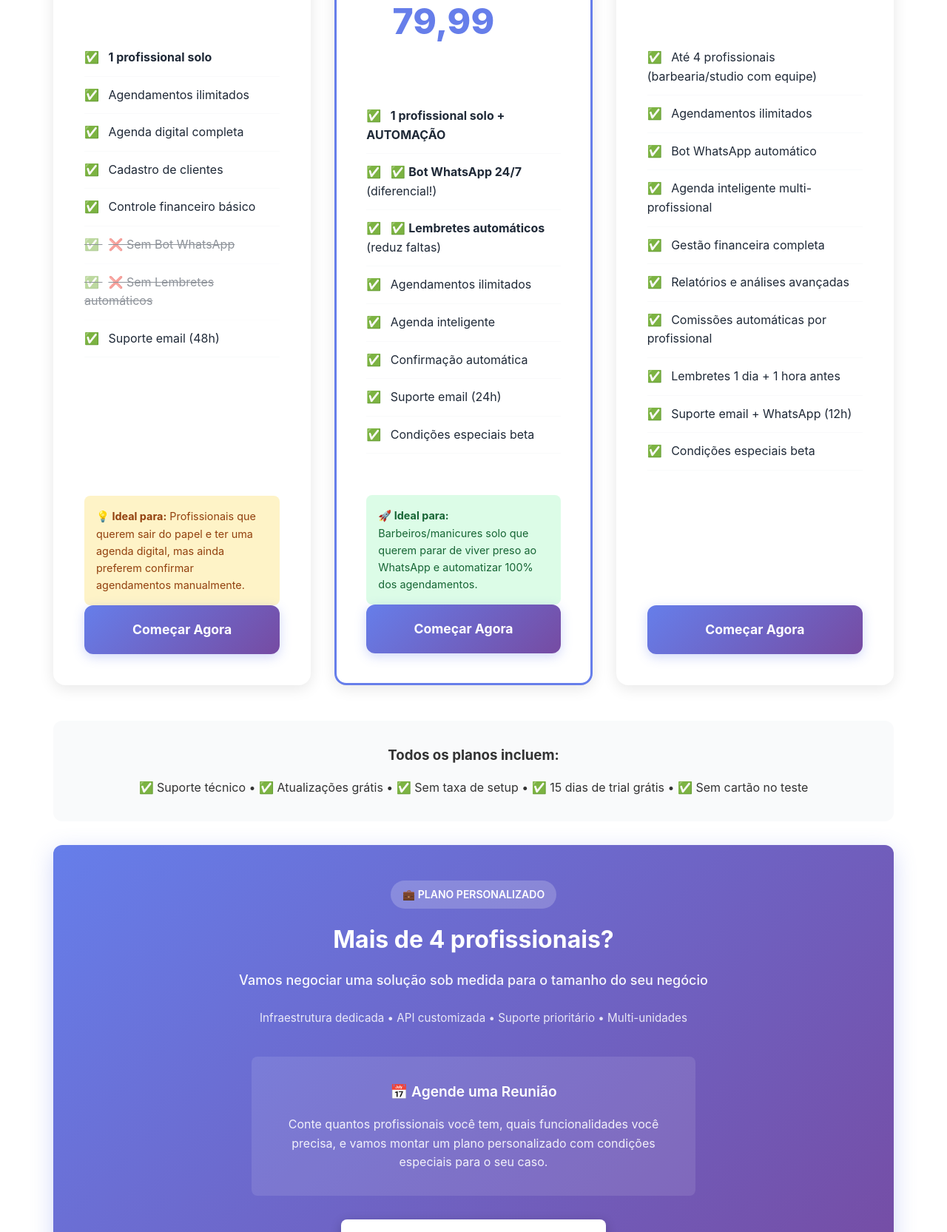
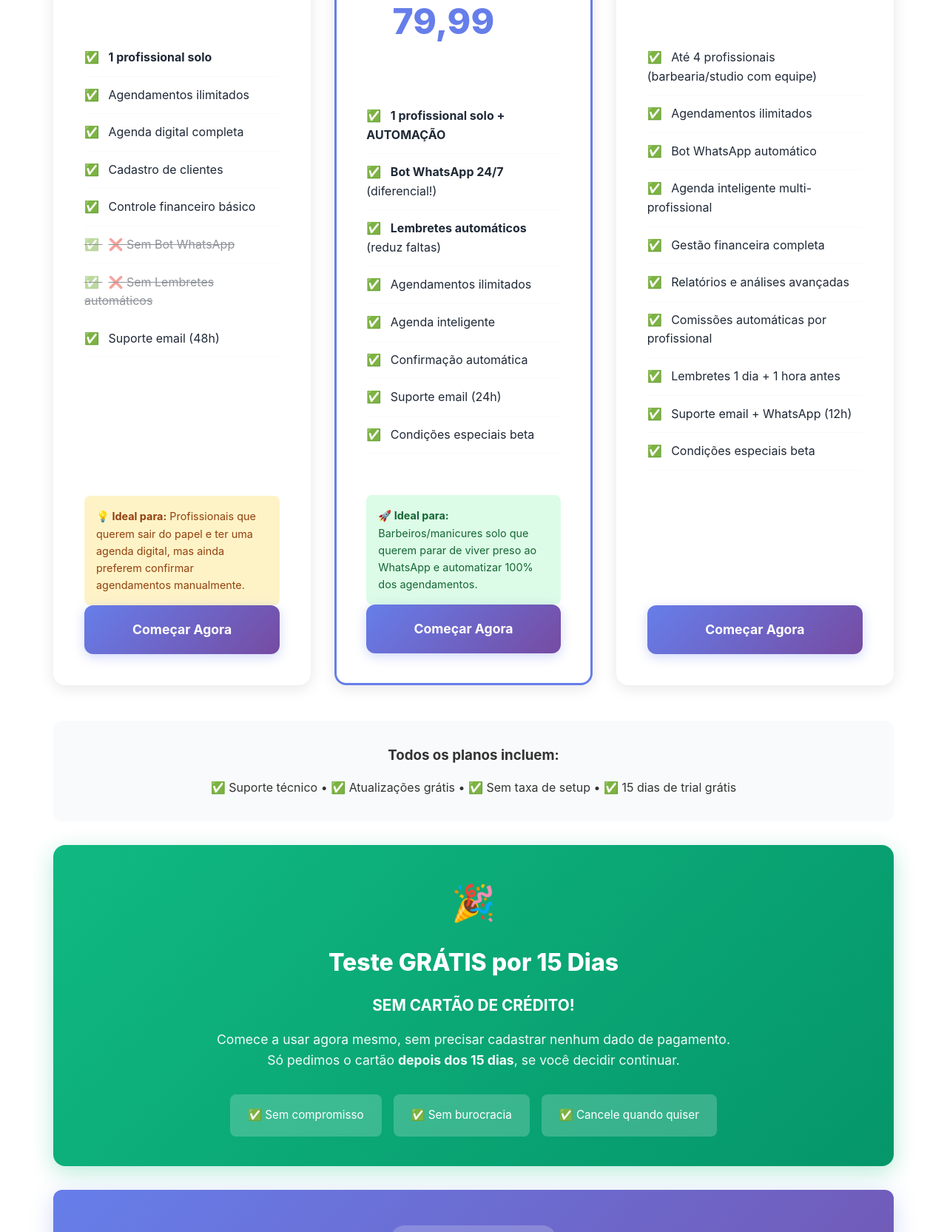
Before and after one commit to VanthuirMaia/Axio_Gestto, a Django app: page / in a window 1280 px wide. Shown: the part 4835-6500 px from the top of the page at 74% size. Run offline with Django 5.2, Linux system fonts and the light colour scheme; data comes from the database, SQL or seed files in the repository; parts of the project's set-up code (start-up, migrations or seed data) failed here and were passed over.

Commit message:
fix: Remover emojis duplicados no plano Essencial e adicionar destaque visual sobre não precisar de cartão no teste

```diff
--- a/landing/templates/landing/home.html
+++ b/landing/templates/landing/home.html
@@ -1165,8 +1165,8 @@
                 </div>
                 <ul class="plan-features-home">
                     <li><strong>1 profissional solo + AUTOMAÇÃO</strong></li>
-                    <li>✅ <strong>Bot WhatsApp 24/7</strong> (diferencial!)</li>
-                    <li>✅ <strong>Lembretes automáticos</strong> (reduz faltas)</li>
+                    <li><strong>Bot WhatsApp 24/7</strong> (diferencial!)</li>
+                    <li><strong>Lembretes automáticos</strong> (reduz faltas)</li>
                     <li>Agendamentos ilimitados</li>
                     <li>Agenda inteligente</li>
                     <li>Confirmação automática</li>
@@ -1217,7 +1217,31 @@
 
         <div style="text-align: center; margin-top: 3rem; padding: 2rem; background: var(--light-gray); border-radius: 12px;">
             <h3 style="margin-bottom: 1rem;">Todos os planos incluem:</h3>
-            <p>✅ Suporte técnico • ✅ Atualizações grátis • ✅ Sem taxa de setup • ✅ 15 dias de trial grátis • ✅ Sem cartão no teste</p>
+            <p>✅ Suporte técnico • ✅ Atualizações grátis • ✅ Sem taxa de setup • ✅ 15 dias de trial grátis</p>
+        </div>
+
+        <!-- DESTAQUE: SEM CARTÃO NO TESTE -->
+        <div style="text-align: center; margin-top: 2rem; padding: 2.5rem 2rem; background: linear-gradient(135deg, #10b981 0%, #059669 100%); border-radius: 16px; color: white; box-shadow: 0 8px 30px rgba(16, 185, 129, 0.3);">
+            <div style="font-size: 3rem; margin-bottom: 1rem;">🎉</div>
+            <h2 style="margin-bottom: 1rem; font-size: 2rem; font-weight: 800;">Teste GRÁTIS por 15 Dias</h2>
+            <p style="font-size: 1.3rem; font-weight: 600; margin-bottom: 1rem; line-height: 1.6;">
+                <strong>SEM CARTÃO DE CRÉDITO!</strong>
+            </p>
+            <p style="font-size: 1.1rem; opacity: 0.95; margin-bottom: 2rem; line-height: 1.6;">
+                Comece a usar agora mesmo, sem precisar cadastrar nenhum dado de pagamento.<br>
+                Só pedimos o cartão <strong>depois dos 15 dias</strong>, se você decidir continuar.
+            </p>
+            <div style="display: inline-flex; gap: 1rem; flex-wrap: wrap; justify-content: center;">
+                <div style="background: rgba(255, 255, 255, 0.2); padding: 1rem 1.5rem; border-radius: 8px; font-size: 0.95rem;">
+                    ✅ Sem compromisso
+                </div>
+                <div style="background: rgba(255, 255, 255, 0.2); padding: 1rem 1.5rem; border-radius: 8px; font-size: 0.95rem;">
+                    ✅ Sem burocracia
+                </div>
+                <div style="background: rgba(255, 255, 255, 0.2); padding: 1rem 1.5rem; border-radius: 8px; font-size: 0.95rem;">
+                    ✅ Cancele quando quiser
+                </div>
+            </div>
         </div>
 
         <div style="text-align: center; margin-top: 2rem; padding: 3rem 2rem; background: var(--primary-gradient); border-radius: 12px; color: white; box-shadow: 0 8px 30px rgba(102, 126, 234, 0.3);">
```
